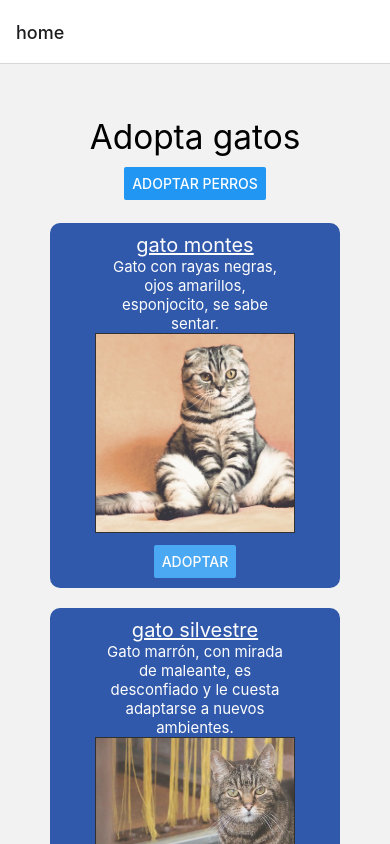
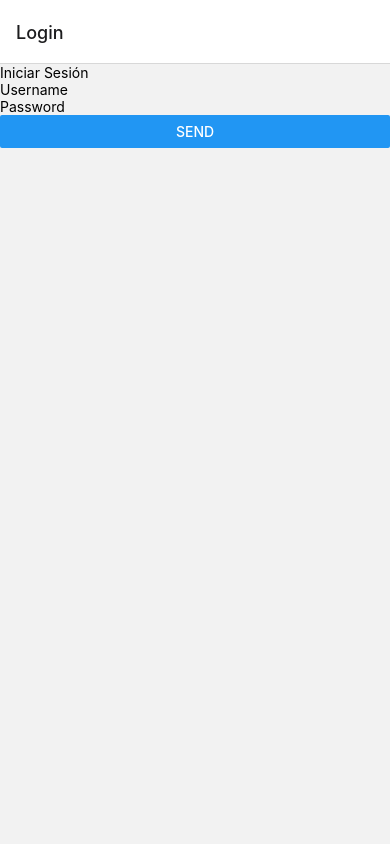
Before and after one commit to Daviid0000/2024-TLP4-React-Native, a React Native app in the folder tienda/: screen /Login in a window 390 px wide. Built offline with nearby package versions, Linux system fonts and the light colour scheme.

Commit message:
Se ha creado una nueva ventana con un maquetado del Login

```diff
--- a/tienda/App.js
+++ b/tienda/App.js
@@ -2,6 +2,7 @@ import { createNativeStackNavigator } from '@react-navigation/native-stack';
 import { NavigationContainer } from '@react-navigation/native';
 import Home from './views/Home';
 import OtraVentana from './views/OtraVentana';
+import Login from './views/Login';
 
 export default function App() {
   const Stack = createNativeStackNavigator();
@@ -9,6 +10,7 @@ export default function App() {
     <>
       <NavigationContainer>
         <Stack.Navigator>
+          <Stack.Screen name='Login'  component={Login}/>
           <Stack.Screen name='home' component={Home}/>
           <Stack.Screen name='OtraVentana'  component={OtraVentana}/>
         </Stack.Navigator>
--- a/tienda/views/Home.jsx
+++ b/tienda/views/Home.jsx
@@ -62,6 +62,7 @@ const Screen1 = () => {
                     Adopta gatos
                 </Text>
                 <Button title="Adoptar perros" onPress={() => navigation.navigate('OtraVentana')} />
+                <Button title="Login" onPress={() => navigation.navigate('Login')} />
             </View>
 
             <FlatList
--- /dev/null
+++ b/tienda/views/Login.jsx
@@ -0,0 +1,112 @@
+import { useState } from "react"
+import { Button, Text, TextInput, View, Modal, StyleSheet } from "react-native"
+import { useNavigation } from '@react-navigation/native';
+
+
+const Login = () => {
+
+    const navigation = useNavigation()
+
+    const [user, setUser] = useState('');
+    const [pass, setPass] = useState('');
+    const [modalVisible, setModalVisible] = useState(false);
+
+    const usuarios = [
+        {
+            name: 'Carmen',
+            password:'abc',
+        },
+        {
+            name: 'Valeria',
+            password:'abcd',
+        },
+        {
+            name: 'Antonela',
+            password:'abcde',
+        },
+    ]
+
+    const validationUser = () => {
+        if(user){
+            console.log("Usuario logeado")
+        }else{
+            console.log("Usuario incorrecto")
+        }
+
+
+    }
+
+    return(
+        <>
+        <View>
+            <Text>Iniciar Sesión</Text>
+            <TextInput
+            placeholder="Username"
+            onChangeText={textoNuevo => setUser(textoNuevo)}
+            />
+            <TextInput
+            placeholder="Password"
+            onChangeText={contraseña => setPass(contraseña)}
+            defaultValue="" />
+
+        {/* <Modal
+          animationType="slide"
+          transparent={true}
+          visible={modalVisible}
+          onRequestClose={() => {
+           setModalVisible(!modalVisible);
+          }}>
+            <View style={styles.centeredView}>
+              <View style={styles.modalView}>
+                <Text style={styles.modalText}>Login exitoso</Text>
+                <Text style={styles.modalText}>Usuario: {user}</Text>
+                <Button
+                  title="Ocultar"
+                  onPress={() => setModalVisible(!modalVisible)}>
+                </Button>
+
+              </View>
+            </View>
+        </Modal> */}
+
+        <Button title="Send" onPress={validationUser}/>
+        {/* <Button title="Sendd" onPress={() => setModalVisible(true)} disabled={false}/>     */}
+
+
+        </View>
+        </>
+    )
+}
+
+
+
+
+const styles = StyleSheet.create({
+    centeredView: {
+      flex: 1,
+      justifyContent: 'center',
+      alignItems: 'center',
+      marginTop: 22,
+    },
+    modalView: {
+      margin: 20,
+      backgroundColor: 'white',
+      borderRadius: 20,
+      padding: 35,
+      alignItems: 'center',
+      shadowColor: '#000',
+      shadowOffset: {
+        width: 0,
+        height: 2,
+      },
+      shadowOpacity: 0.25,
+      shadowRadius: 4,
+      elevation: 5,
+    },
+    modalText: {
+      marginBottom: 15,
+      textAlign: 'center',
+    },
+  });
+
+export default Login
```
